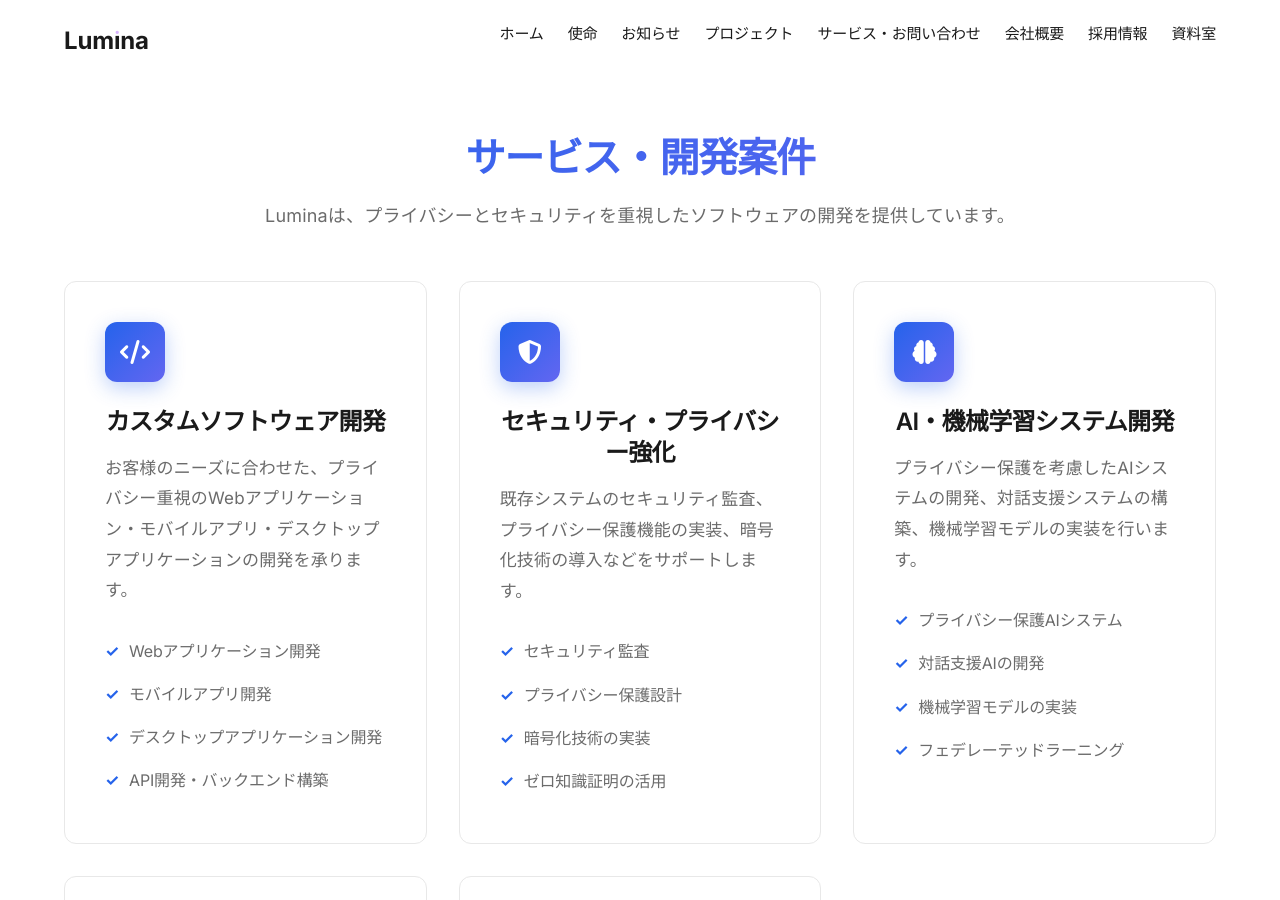
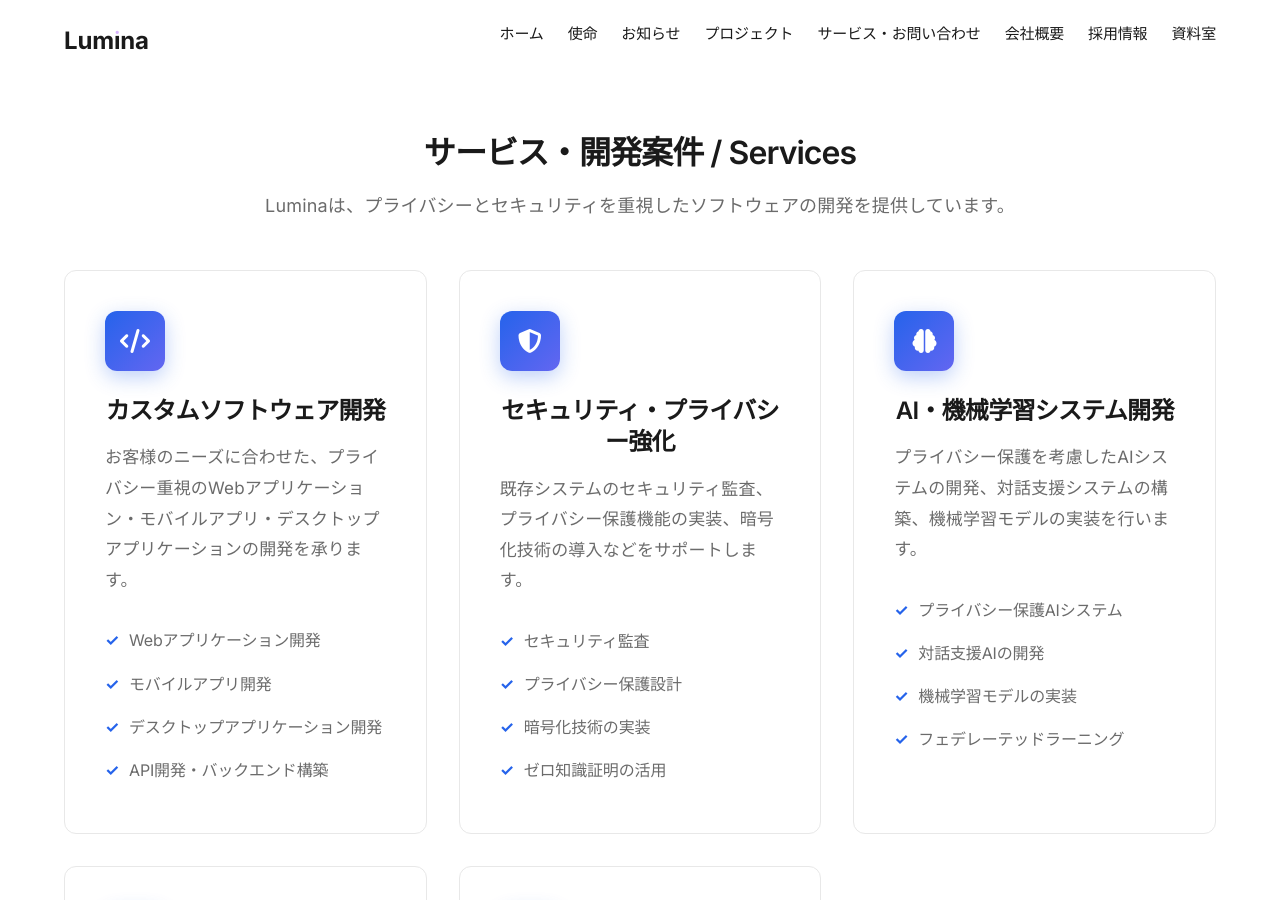
Before and after one commit to Lumina-Group/Lumina, a Jekyll site: the page pages/services.html, which Jekyll copies as it is, in a window 1280 px wide and 900 px high. Built offline with Jekyll 4.4.1, drawn with Linux system fonts in a browser that asks for light colours; some of the changed text lies outside the part shown.

Commit message:
Update section titles in about, careers, services, and contact pages to include English translations for improved clarity and accessibility.

```diff
--- a/pages/about.html
+++ b/pages/about.html
@@ -38,7 +38,7 @@
     <div class="container">
         <main>
             <section id="about" class="about-section">
-                <h2 class="section-title">会社概要</h2>
+                <h3>会社概要 / About</h3>
 
                 <div class="about-content">
                     <div class="about-info">
--- a/pages/careers.html
+++ b/pages/careers.html
@@ -38,7 +38,7 @@
     <div class="container">
         <main>
             <section id="careers" class="careers-section">
-                <h2 class="section-title">採用情報</h2>
+                <h3>採用情報 / Careers</h3>
                 <p class="section-intro">Luminaでは、プライバシーとセキュリティを重視したソフトウェアとハードウェアの開発に共感し、共に成長できる仲間を募集しています。</p>
 
                 <div class="careers-content">
--- a/pages/services.html
+++ b/pages/services.html
@@ -38,7 +38,7 @@
     <div class="container">
         <main>
             <section id="services" class="services-section">
-                <h2 class="section-title">サービス・開発案件</h2>
+                <h3>サービス・開発案件 / Services</h3>
                 <p class="section-intro">Luminaは、プライバシーとセキュリティを重視したソフトウェアの開発を提供しています。</p>
 
                 <div class="services-grid">
@@ -115,7 +115,7 @@
             </section>
 
             <section id="contact" class="contact-section">
-                <h2 class="section-title">お問い合わせ</h2>
+                <h3>お問い合わせ / Contact</h3>
                 <p class="section-intro">ご依頼・ご相談・お見積もりなど、お気軽にお問い合わせください。</p>
 
                 <div class="contact-grid">
```
